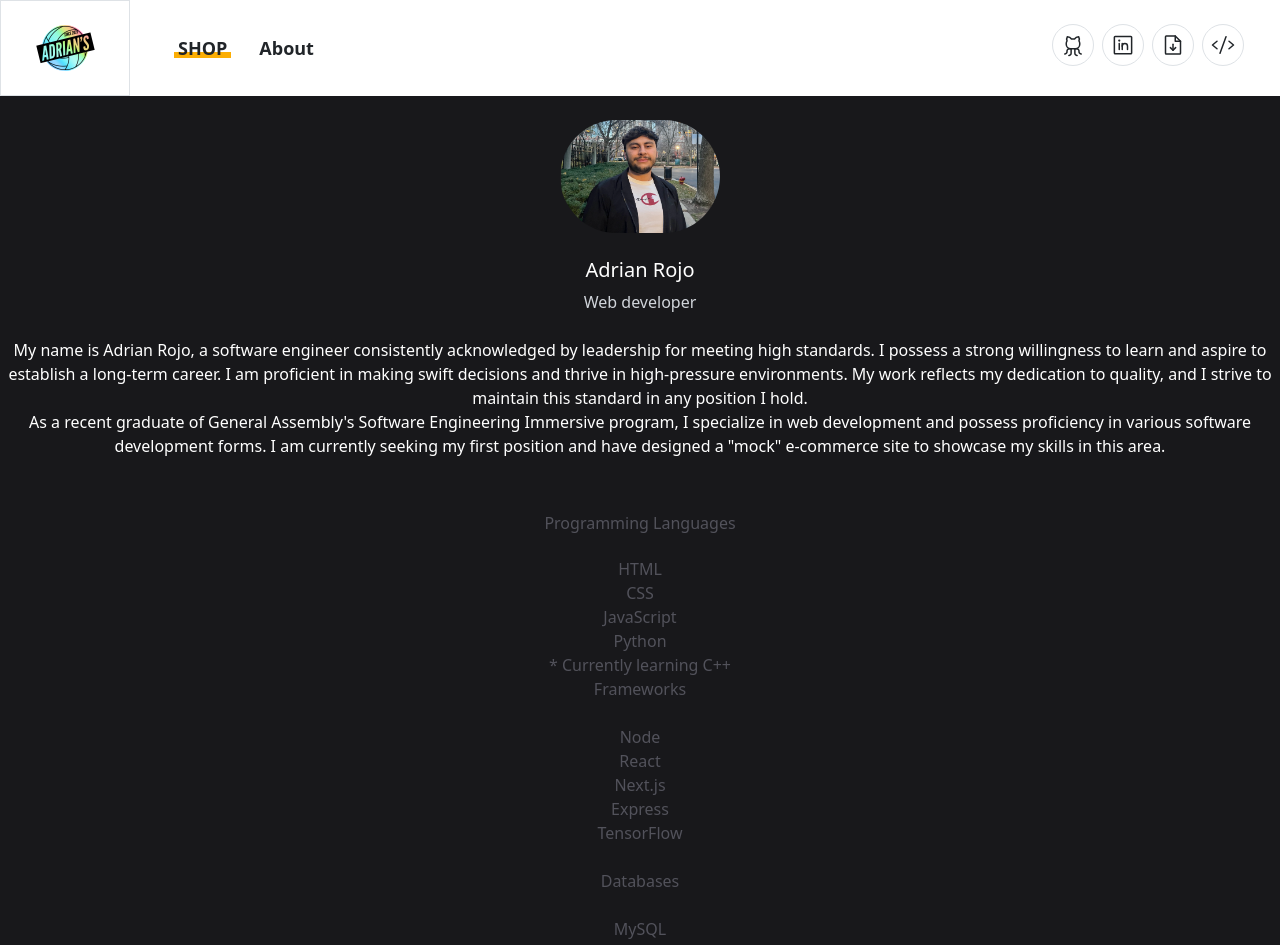
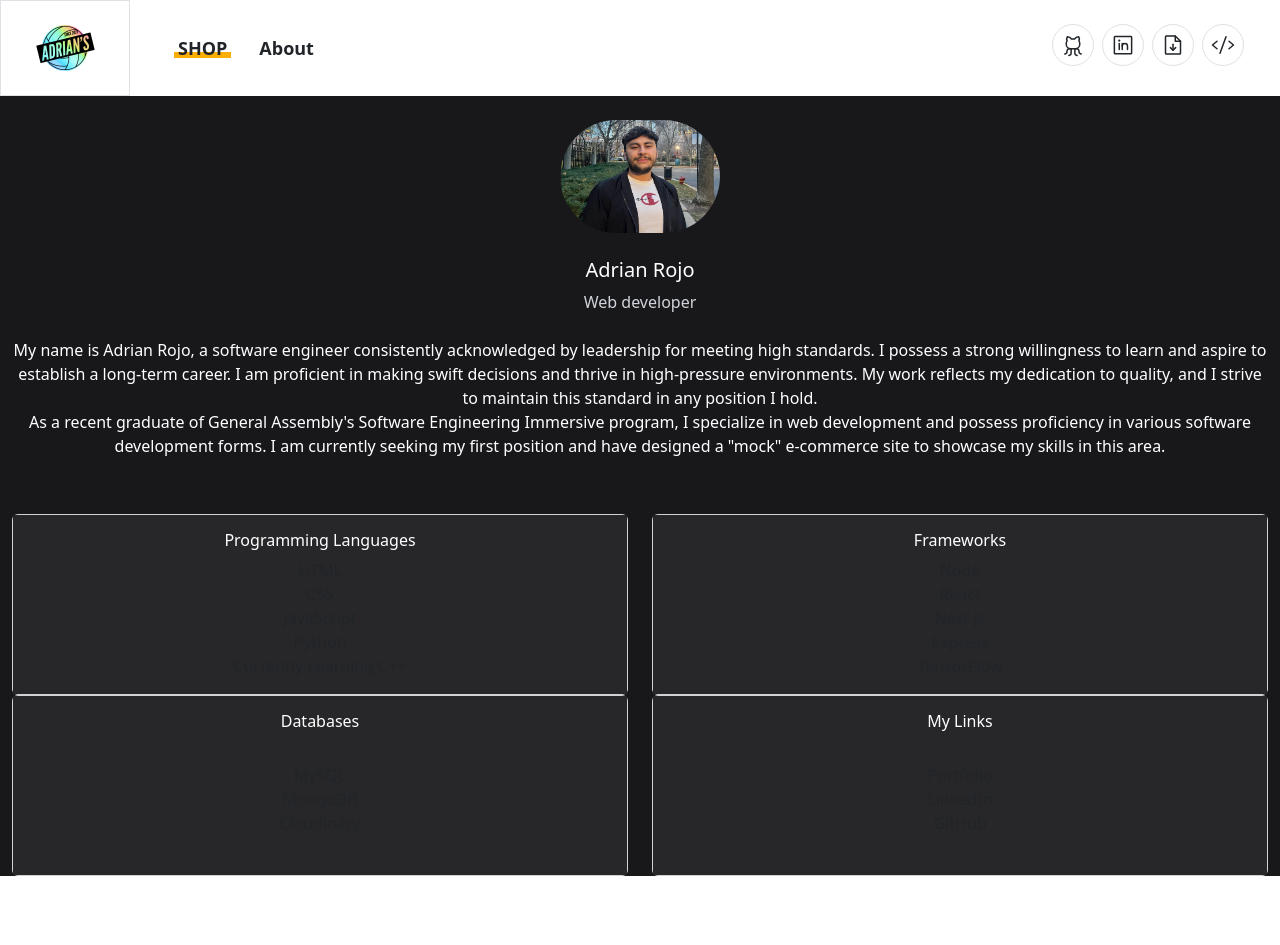
Before and after one commit to AdrianRRojo/ecommerce-website, a React (Create React App) app: page /about in a window 1280 px wide. Shown: the top 945 px of the page. After the commit the page ends 876 px from the top, so only its background shows below. Built offline with nearby package versions, Linux system fonts and the light colour scheme.

Commit message:
added 'card boxes' and skills / links to about page

```diff
--- a/src/pages/about/about.jsx
+++ b/src/pages/about/about.jsx
@@ -1,46 +1,87 @@
 import headshot from '../about/Headshots.png'
+import { Link } from 'react-router-dom'
 export default function About(){
     return(
         <div className="bg-zinc-900">
-            <div className="text-center">
+            <div className="text-center ">
                 <br></br>
                 <img src={headshot} className="rounded-full w-40 mb-4 mx-auto" alt="Avatar" />
                 <h5 className="text-xl font-medium leading-tight mb-2 text-white">Adrian Rojo</h5>
                 <p className="text-gray-300">Web developer</p>
             </div>
             <br></br>
-            <div className='text-white'>
+            <div className='text-white container text-center'>
             <p>My name is Adrian Rojo, a software engineer consistently acknowledged by leadership for meeting high standards. I possess a strong willingness to learn and aspire to establish a long-term career. I am proficient in making swift decisions and thrive in high-pressure environments. My work reflects my dedication to quality, and I strive to maintain this standard in any position I hold.</p>
             <p>As a recent graduate of General Assembly's Software Engineering Immersive program, I specialize in web development and possess proficiency in various software development forms. I am currently seeking my first position and have designed a "mock" e-commerce site to showcase my skills in this area.</p>
             <br></br>
+
         <div className="mt-8 text-base text-zinc-600 dark:text-zinc-400">
             <div className="row">
-          <div className="column">
-          <h1>Programming Languages</h1>
-            &nbsp;
-            <p>HTML</p>
-            <p>CSS</p>
-            <p>JavaScript</p>
-            <p>Python</p>
-            <p>* Currently learning C++</p>
+                <div className="col-sm-6 mb-3 mb-sm-0">
+                    <div className="card">
+                        <div className="card-body bg-zinc-800">
+                            <h5 className="card-title text-white">Programming Languages</h5>
+                            <p className="card-text">
+                                <ul>
+                                    <li>HTML</li>
+                                    <li>CSS</li>
+                                    <li>JavaScript</li>
+                                    <li>Python</li>
+                                    <li>Currently Learning C++</li>
+                                </ul>
+                            </p>
                 </div>
+                    </div>
+                        </div>
+            <div className="col-sm-6">
+                <div className="card">
+                    <div className="card-body bg-zinc-800">
+                        <h5 className="card-title text-white">Frameworks</h5>
+                        <p className="card-text">
+                        <ul>
+                                    <li>Node</li>
+                                    <li>React</li>
+                                    <li>Next.Js</li>
+                                    <li>Express</li>
+                                    <li>TensorFlow</li>
+                                </ul>
+                        </p>
+            </div>
+                </div>
+                    </div>
+            <div className="col-sm-6">
+                <div className="card">
+                    <div className="card-body bg-zinc-800">
+                        <h5 className="card-title text-white">Databases</h5>
+                        <p className="card-text">
+                        <ul>
+                            <br></br>
+                                    <li>MySQL</li>
+                                    <li>MongoDB</li>
+                                    <li>Cloudinary</li>
+                                    <br></br>
+                                </ul>
+                        </p>
+            </div>
+                </div>
+                    </div>
+            <div className="col-sm-6">
+                <div className="card">
+                    <div className="card-body bg-zinc-800">
+                        <h5 className="card-title text-white">My Links</h5>
+                        <p className="card-text">
+                            <br></br>
+                        <ul>
+                                    <li><Link to="https://adrirojo.vercel.app/" target="_blank">Portfolio</Link></li>
+                                    <li><Link to="https://www.linkedin.com/in/adrianrrojo/" target="_blank">LinkedIn</Link></li>
+                                    <li><Link to="https://github.com/AdrianRRojo" target="_blank">GitHub</Link></li>
 
-          <div className="column">
-          <p>Frameworks</p>
-          &nbsp;
-          <p>Node</p>
-          <p>React</p>
-          <p>Next.js</p>
-          <p>Express</p>
-          <p>TensorFlow</p>
+                                </ul>
+
+                        </p>
+                        <br></br>
             </div>
-          <div className="column">
-            <br></br>
-          <p>Databases</p>
-          &nbsp;
-          <p> MySQL</p>
-          <p>MongoDB</p>
-          <p>Cloudinary</p>
+                </div>
                     </div>
         </div>
         </div>
```
Lines whose indentation alone changed are shown as unchanged.
